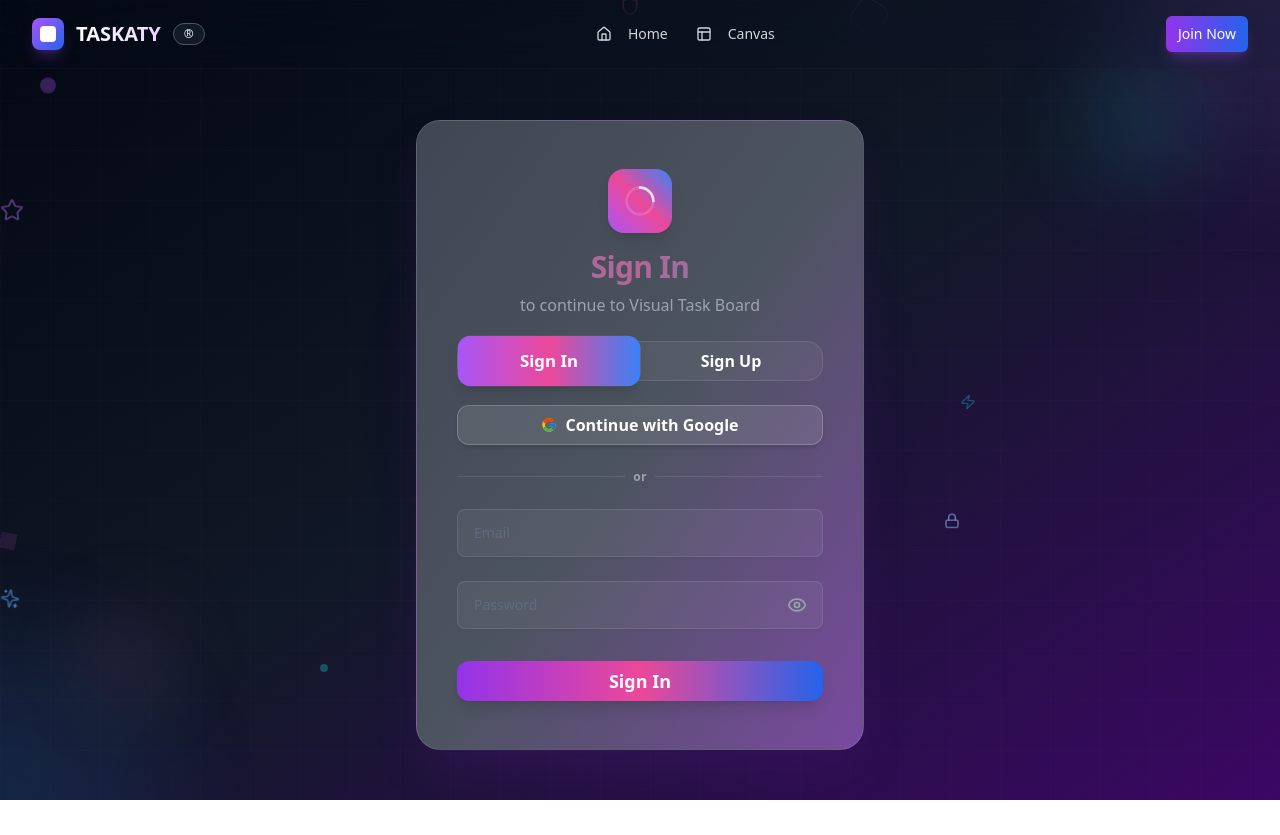
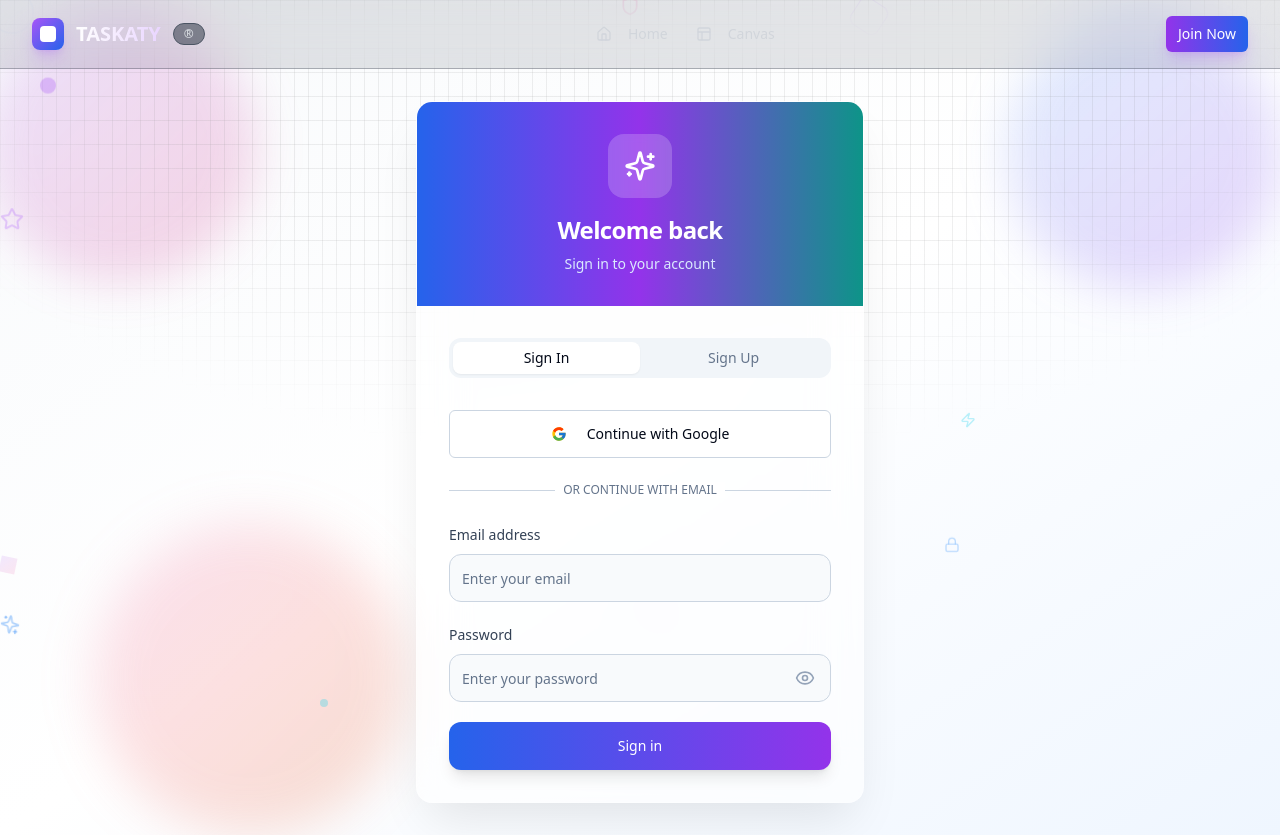
Before and after one commit to menaemad6/Ticko, a React (Vite) app: page /auth in a window 1280 px wide. Before the commit the page ends 800 px from the top, so only its background shows below. Built offline with nearby package versions, Linux system fonts and the light colour scheme.

Commit message:
Refactor: Modernize auth page design
Modernized the auth page to align with modern web design trends.  Improved the visual appeal and user experience.

```diff
--- a/src/index.css
+++ b/src/index.css
@@ -1,3 +1,4 @@
+
 @tailwind base;
 @tailwind components;
 @tailwind utilities;
@@ -166,3 +167,38 @@
   background: hsl(var(--muted));
   color: hsl(var(--muted-foreground));
 }
+
+/* Modern blob animations */
+@keyframes blob {
+  0% {
+    transform: translate(0px, 0px) scale(1);
+  }
+  33% {
+    transform: translate(30px, -50px) scale(1.1);
+  }
+  66% {
+    transform: translate(-20px, 20px) scale(0.9);
+  }
+  100% {
+    transform: translate(0px, 0px) scale(1);
+  }
+}
+
+.animate-blob {
+  animation: blob 7s infinite;
+}
+
+.animation-delay-2000 {
+  animation-delay: 2s;
+}
+
+.animation-delay-4000 {
+  animation-delay: 4s;
+}
+
+/* Smooth focus transitions */
+@layer utilities {
+  .focus-ring {
+    @apply focus:outline-none focus:ring-2 focus:ring-blue-500 focus:ring-offset-2;
+  }
+}
--- a/src/pages/Auth.tsx
+++ b/src/pages/Auth.tsx
@@ -1,3 +1,4 @@
+
 import React, { useState } from 'react';
 import { useAuth } from '@/context/AuthContext';
 import { Button } from '@/components/ui/button';
@@ -6,7 +7,7 @@ import { Card, CardContent, CardHeader, CardTitle, CardFooter } from '@/componen
 import { Tabs, TabsContent, TabsList, TabsTrigger } from '@/components/ui/tabs';
 import { Label } from '@/components/ui/label';
 import { toast } from 'sonner';
-import { Eye, EyeOff, Loader2 } from 'lucide-react';
+import { Eye, EyeOff, Loader2, Sparkles } from 'lucide-react';
 import { FcGoogle } from 'react-icons/fc';
 import { supabase } from '@/integrations/supabase/client';
 import { useLocation, useNavigate } from 'react-router-dom';
@@ -55,7 +56,6 @@ const Auth = () => {
     setLoading(false);
   };
 
-  // Google login handler
   const handleGoogleLogin = async () => {
     setLoading(true);
     try {
@@ -72,146 +72,203 @@ const Auth = () => {
   };
 
   return (
-    <div className="min-h-screen w-full bg-gradient-to-br from-gray-950 via-gray-900 to-purple-950 text-white overflow-hidden relative flex flex-col">
-      {/* Enhanced Background decorative elements */}
+    <div className="min-h-screen w-full bg-gradient-to-br from-slate-50 via-white to-blue-50 dark:from-slate-950 dark:via-slate-900 dark:to-slate-800 text-slate-900 dark:text-white overflow-hidden relative flex flex-col">
+      {/* Modern geometric background patterns */}
       <div className="absolute inset-0 overflow-hidden">
-        <div className="absolute -top-40 -right-40 w-80 h-80 bg-purple-500/20 rounded-full blur-3xl animate-pulse"></div>
-        <div className="absolute -bottom-40 -left-40 w-80 h-80 bg-blue-500/15 rounded-full blur-3xl animate-pulse delay-1000"></div>
-        <div className="absolute top-1/2 left-1/2 transform -translate-x-1/2 -translate-y-1/2 w-96 h-96 bg-purple-600/10 rounded-full blur-3xl animate-pulse delay-500"></div>
-        <div className="absolute top-20 right-20 w-32 h-32 bg-cyan-400/10 rounded-full blur-2xl animate-bounce"></div>
-        <div className="absolute bottom-20 left-20 w-24 h-24 bg-pink-400/10 rounded-full blur-2xl animate-bounce delay-700"></div>
-        {/* Enhanced grid overlay */}
-        <div className="absolute inset-0 bg-[linear-gradient(rgba(139,92,246,0.03)_1px,transparent_1px),linear-gradient(90deg,rgba(139,92,246,0.03)_1px,transparent_1px)] bg-[size:50px_50px]"></div>
+        <div className="absolute top-0 -right-4 w-72 h-72 bg-gradient-to-br from-blue-400/20 to-purple-600/20 rounded-full mix-blend-multiply filter blur-xl animate-blob"></div>
+        <div className="absolute top-0 -left-4 w-72 h-72 bg-gradient-to-br from-purple-400/20 to-pink-600/20 rounded-full mix-blend-multiply filter blur-xl animate-blob animation-delay-2000"></div>
+        <div className="absolute -bottom-8 left-20 w-72 h-72 bg-gradient-to-br from-pink-400/20 to-orange-600/20 rounded-full mix-blend-multiply filter blur-xl animate-blob animation-delay-4000"></div>
+
+        {/* Grid pattern */}
+        <div className="absolute inset-0 bg-[linear-gradient(to_right,#8882_1px,transparent_1px),linear-gradient(to_bottom,#8882_1px,transparent_1px)] bg-[size:14px_24px] [mask-image:radial-gradient(ellipse_60%_50%_at_50%_0%,#000_70%,transparent_110%)]"></div>
       </div>
+
       <FloatingElements />
-      {/* Navbar should not be centered, should match homepage */}
+
+      {/* Navbar */}
       <div className="relative z-20 w-full">
         <EnhancedNavbar />
       </div>
-      {/* Auth card container */}
-      <div className="flex-1 flex items-center justify-center w-full px-2 sm:px-4 md:px-0 py-8 relative z-10">
-        <Card className="w-full max-w-md bg-gradient-to-br from-gray-900/80 via-gray-800/80 to-purple-900/80 border border-white/10 shadow-2xl shadow-purple-900/30 backdrop-blur-2xl rounded-3xl px-3 py-6 sm:px-6 sm:py-8 md:px-10 md:py-12 transition-all duration-300 hover:scale-[1.02] hover:shadow-purple-500/30 animate-fade-in group">
-          {/* Animated accent icon */}
-          <div className="flex justify-center mb-4">
-            <div className="w-16 h-16 rounded-2xl bg-gradient-to-tr from-purple-500 via-pink-500 to-blue-500 shadow-lg flex items-center justify-center animate-blob">
-              <svg className="w-8 h-8 text-white opacity-80 animate-spin-slow" fill="none" viewBox="0 0 24 24"><circle cx="12" cy="12" r="10" stroke="currentColor" strokeWidth="2" opacity="0.2"/><path d="M12 2a10 10 0 0 1 10 10" stroke="currentColor" strokeWidth="2" strokeLinecap="round"/></svg>
+
+      {/* Main content */}
+      <div className="flex-1 flex items-center justify-center w-full px-4 py-8 relative z-10">
+        <Card className="w-full max-w-md bg-white/60 dark:bg-slate-900/60 backdrop-blur-xl border border-white/20 dark:border-slate-700/50 shadow-2xl shadow-black/10 dark:shadow-black/50 rounded-2xl overflow-hidden">
+          {/* Header with icon */}
+          <div className="relative bg-gradient-to-r from-blue-600 via-purple-600 to-teal-600 p-8 text-center">
+            <div className="w-16 h-16 mx-auto mb-4 bg-white/20 rounded-2xl flex items-center justify-center backdrop-blur-sm">
+              <Sparkles className="w-8 h-8 text-white" />
             </div>
+            <CardTitle className="text-2xl font-bold text-white mb-2">
+              {tab === 'signin' ? 'Welcome back' : 'Create account'}
+            </CardTitle>
+            <p className="text-blue-100 text-sm">
+              {tab === 'signin' ? 'Sign in to your account' : 'Start your journey with us'}
+            </p>
           </div>
-          <CardHeader className="space-y-1 text-center p-0 mb-4 sm:mb-6">
-            <CardTitle className="text-2xl sm:text-3xl font-extrabold tracking-tight mb-1 bg-gradient-to-r from-purple-400 via-pink-400 to-blue-400 bg-clip-text text-transparent animate-pulse">{tab === 'signin' ? 'Sign In' : 'Create Account'}</CardTitle>
-            <p className="text-gray-400 text-base font-medium">to continue to Visual Task Board</p>
-          </CardHeader>
+
+          <CardContent className="p-8">
             <Tabs defaultValue="signin" value={tab} onValueChange={v => setTab(v as 'signin' | 'signup')}>
-            <TabsList className="w-full flex rounded-2xl bg-white/5 border border-white/10 p-1 mb-4 sm:mb-6 gap-2">
-              <TabsTrigger value="signin" className="flex-1 rounded-xl text-base font-semibold text-white py-2 sm:py-3 px-2 transition-all data-[state=active]:bg-gradient-to-r data-[state=active]:from-purple-500 data-[state=active]:via-pink-500 data-[state=active]:to-blue-500 data-[state=active]:text-white data-[state=active]:shadow-lg data-[state=active]:scale-105">Sign In</TabsTrigger>
-              <TabsTrigger value="signup" className="flex-1 rounded-xl text-base font-semibold text-white py-2 sm:py-3 px-2 transition-all data-[state=active]:bg-gradient-to-r data-[state=active]:from-blue-500 data-[state=active]:via-cyan-400 data-[state=active]:to-purple-500 data-[state=active]:text-white data-[state=active]:shadow-lg data-[state=active]:scale-105">Sign Up</TabsTrigger>
+              <TabsList className="grid w-full grid-cols-2 mb-8 bg-slate-100 dark:bg-slate-800 rounded-xl p-1">
+                <TabsTrigger
+                  value="signin"
+                  className="rounded-lg font-medium data-[state=active]:bg-white data-[state=active]:shadow-sm dark:data-[state=active]:bg-slate-700"
+                >
+                  Sign In
+                </TabsTrigger>
+                <TabsTrigger
+                  value="signup"
+                  className="rounded-lg font-medium data-[state=active]:bg-white data-[state=active]:shadow-sm dark:data-[state=active]:bg-slate-700"
+                >
+                  Sign Up
+                </TabsTrigger>
               </TabsList>
-            <div className="flex flex-col gap-2 mb-4 sm:mb-6">
+
+              {/* Google Sign In Button */}
               <Button
                 type="button"
                 variant="outline"
-                className="w-full flex gap-2 items-center justify-center font-semibold text-base bg-white/10 hover:bg-white/20 border border-white/20 shadow-md transition-all py-3 rounded-xl text-white"
+                className="w-full h-12 mb-6 bg-white dark:bg-slate-800 border-slate-300 dark:border-slate-600 hover:bg-slate-50 dark:hover:bg-slate-700 transition-all duration-200 font-medium"
                 onClick={handleGoogleLogin}
                 disabled={loading}
               >
-                <FcGoogle className="w-6 h-6" /> Continue with Google
+                <FcGoogle className="w-5 h-5 mr-3" />
+                Continue with Google
               </Button>
+
+              {/* Divider */}
+              <div className="relative mb-6">
+                <div className="absolute inset-0 flex items-center">
+                  <span className="w-full border-t border-slate-300 dark:border-slate-600" />
                 </div>
-            <div className="flex items-center gap-2 mb-4 sm:mb-6">
-              <div className="flex-1 h-px bg-white/10" />
-              <span className="text-xs text-gray-400 font-semibold tracking-wide">or</span>
-              <div className="flex-1 h-px bg-white/10" />
+                <div className="relative flex justify-center text-xs uppercase">
+                  <span className="bg-white dark:bg-slate-900 px-2 text-slate-500 dark:text-slate-400 font-medium">
+                    Or continue with email
+                  </span>
                 </div>
-            <TabsContent value="signin">
-              <form onSubmit={handleSignIn} autoComplete="on">
-                <CardContent className="space-y-4 sm:space-y-6 p-0">
-                  <div className="relative">
+              </div>
+
+              <TabsContent value="signin" className="space-y-0">
+                <form onSubmit={handleSignIn} className="space-y-5">
+                  <div className="space-y-2">
+                    <Label htmlFor="signin-email" className="text-sm font-medium text-slate-700 dark:text-slate-300">
+                      Email address
+                    </Label>
                     <Input
-                      id="email"
+                      id="signin-email"
                       type="email"
-                      placeholder="Email"
+                      placeholder="Enter your email"
                       required
                       value={email}
                       onChange={e => setEmail(e.target.value)}
-                      className="peer h-12 px-4 rounded-lg border border-white/10 bg-white/5 shadow-sm focus:ring-2 focus:ring-purple-500 transition-all text-base placeholder:opacity-70 text-white"
+                      className="h-12 bg-slate-50 dark:bg-slate-800 border-slate-300 dark:border-slate-600 focus:border-blue-500 dark:focus:border-blue-400 rounded-xl transition-colors"
                       autoComplete="email"
                     />
                   </div>
+
+                  <div className="space-y-2">
+                    <Label htmlFor="signin-password" className="text-sm font-medium text-slate-700 dark:text-slate-300">
+                      Password
+                    </Label>
                     <div className="relative">
                       <Input
-                      id="password"
+                        id="signin-password"
                         type={showPassword ? 'text' : 'password'}
-                      placeholder="Password"
+                        placeholder="Enter your password"
                         required
                         value={password}
                         onChange={e => setPassword(e.target.value)}
-                      className="peer h-12 px-4 rounded-lg border border-white/10 bg-white/5 shadow-sm focus:ring-2 focus:ring-purple-500 transition-all text-base pr-12 placeholder:opacity-70 text-white"
+                        className="h-12 bg-slate-50 dark:bg-slate-800 border-slate-300 dark:border-slate-600 focus:border-blue-500 dark:focus:border-blue-400 rounded-xl pr-12 transition-colors"
                         autoComplete="current-password"
                       />
                       <button
                         type="button"
-                      className="absolute right-4 top-1/2 -translate-y-1/2 text-gray-400 hover:text-purple-400 focus:outline-none"
-                      aria-label={showPassword ? 'Hide password' : 'Show password'}
-                      onClick={() => setShowPassword(v => !v)}
+                        className="absolute right-4 top-1/2 -translate-y-1/2 text-slate-400 hover:text-slate-600 dark:hover:text-slate-300 transition-colors"
+                        onClick={() => setShowPassword(!showPassword)}
                       >
                         {showPassword ? <EyeOff className="w-5 h-5" /> : <Eye className="w-5 h-5" />}
                       </button>
                     </div>
-                </CardContent>
-                <CardFooter className="mt-6 sm:mt-8 p-0">
-                  <Button type="submit" className="w-full py-3 text-lg font-bold rounded-xl bg-gradient-to-r from-purple-600 via-pink-500 to-blue-600 hover:from-purple-700 hover:to-blue-700 shadow-lg transition-all" disabled={loading}>
-                    {loading ? <Loader2 className="animate-spin w-5 h-5 mr-2" /> : null}
-                    Sign In
+                  </div>
+
+                  <Button
+                    type="submit"
+                    className="w-full h-12 bg-gradient-to-r from-blue-600 to-purple-600 hover:from-blue-700 hover:to-purple-700 text-white font-medium rounded-xl transition-all duration-200 shadow-lg hover:shadow-xl disabled:opacity-50"
+                    disabled={loading}
+                  >
+                    {loading ? (
+                      <>
+                        <Loader2 className="w-4 h-4 mr-2 animate-spin" />
+                        Signing in...
+                      </>
+                    ) : (
+                      'Sign in'
+                    )}
                   </Button>
-                </CardFooter>
                 </form>
               </TabsContent>
-            <TabsContent value="signup">
-              <form onSubmit={handleSignUp} autoComplete="on">
-                <CardContent className="space-y-4 sm:space-y-6 p-0">
-                  <div className="relative">
+
+              <TabsContent value="signup" className="space-y-0">
+                <form onSubmit={handleSignUp} className="space-y-5">
+                  <div className="space-y-2">
+                    <Label htmlFor="signup-email" className="text-sm font-medium text-slate-700 dark:text-slate-300">
+                      Email address
+                    </Label>
                     <Input
-                      id="email"
+                      id="signup-email"
                       type="email"
-                      placeholder="Email"
+                      placeholder="Enter your email"
                       required
                       value={email}
                       onChange={e => setEmail(e.target.value)}
-                      className="peer h-12 px-4 rounded-lg border border-white/10 bg-white/5 shadow-sm focus:ring-2 focus:ring-purple-500 transition-all text-base placeholder:opacity-70 text-white"
+                      className="h-12 bg-slate-50 dark:bg-slate-800 border-slate-300 dark:border-slate-600 focus:border-blue-500 dark:focus:border-blue-400 rounded-xl transition-colors"
                       autoComplete="email"
                     />
                   </div>
+
+                  <div className="space-y-2">
+                    <Label htmlFor="signup-password" className="text-sm font-medium text-slate-700 dark:text-slate-300">
+                      Password
+                    </Label>
                     <div className="relative">
                       <Input
-                      id="password"
+                        id="signup-password"
                         type={showPassword ? 'text' : 'password'}
-                      placeholder="Password (min. 6 characters)"
+                        placeholder="Create a password (min. 6 characters)"
                         required
                         value={password}
                         onChange={e => setPassword(e.target.value)}
-                      className="peer h-12 px-4 rounded-lg border border-white/10 bg-white/5 shadow-sm focus:ring-2 focus:ring-purple-500 transition-all text-base pr-12 placeholder:opacity-70 text-white"
+                        className="h-12 bg-slate-50 dark:bg-slate-800 border-slate-300 dark:border-slate-600 focus:border-blue-500 dark:focus:border-blue-400 rounded-xl pr-12 transition-colors"
                         autoComplete="new-password"
                         minLength={6}
                       />
                       <button
                         type="button"
-                      className="absolute right-4 top-1/2 -translate-y-1/2 text-gray-400 hover:text-purple-400 focus:outline-none"
-                      aria-label={showPassword ? 'Hide password' : 'Show password'}
-                      onClick={() => setShowPassword(v => !v)}
+                        className="absolute right-4 top-1/2 -translate-y-1/2 text-slate-400 hover:text-slate-600 dark:hover:text-slate-300 transition-colors"
+                        onClick={() => setShowPassword(!showPassword)}
                       >
                         {showPassword ? <EyeOff className="w-5 h-5" /> : <Eye className="w-5 h-5" />}
                       </button>
                     </div>
-                </CardContent>
-                <CardFooter className="mt-6 sm:mt-8 p-0">
-                  <Button type="submit" className="w-full py-3 text-lg font-bold rounded-xl bg-gradient-to-r from-purple-600 via-pink-500 to-blue-600 hover:from-purple-700 hover:to-blue-700 shadow-lg transition-all" disabled={loading}>
-                    {loading ? <Loader2 className="animate-spin w-5 h-5 mr-2" /> : null}
-                    Create Account
+                  </div>
+
+                  <Button
+                    type="submit"
+                    className="w-full h-12 bg-gradient-to-r from-purple-600 to-pink-600 hover:from-purple-700 hover:to-pink-700 text-white font-medium rounded-xl transition-all duration-200 shadow-lg hover:shadow-xl disabled:opacity-50"
+                    disabled={loading}
+                  >
+                    {loading ? (
+                      <>
+                        <Loader2 className="w-4 h-4 mr-2 animate-spin" />
+                        Creating account...
+                      </>
+                    ) : (
+                      'Create account'
+                    )}
                   </Button>
-                </CardFooter>
                 </form>
               </TabsContent>
             </Tabs>
+          </CardContent>
         </Card>
       </div>
     </div>
```
Lines whose indentation alone changed are shown as unchanged.
